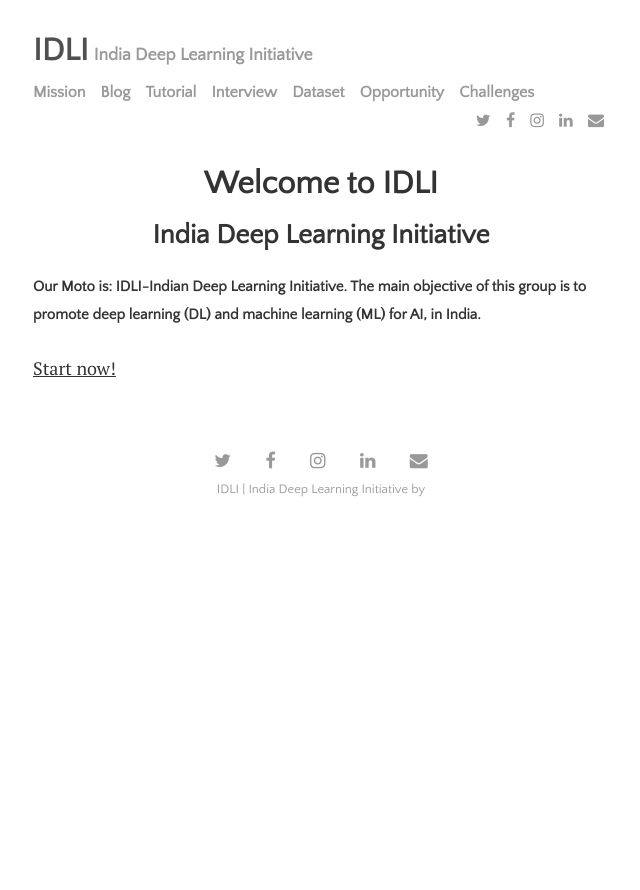
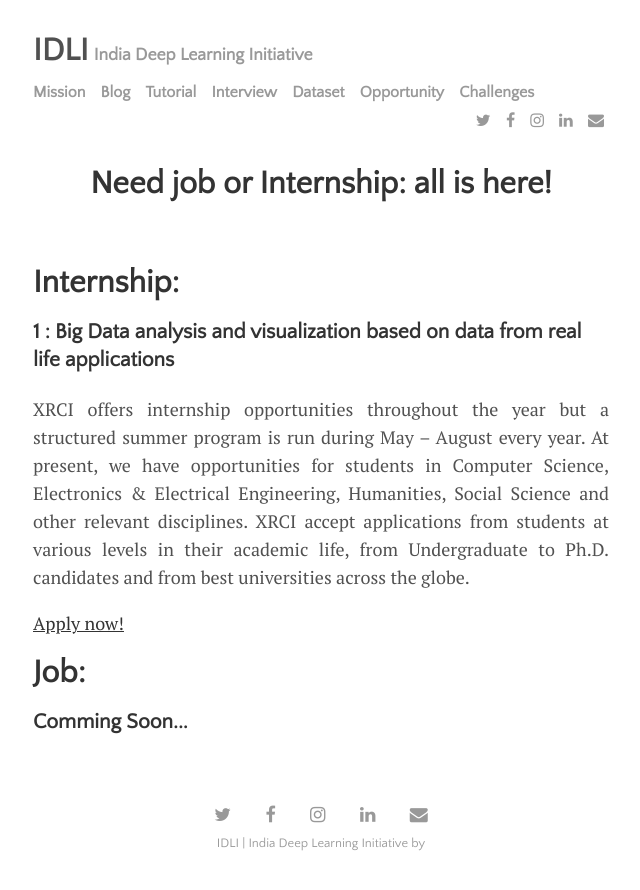
Before and after one commit to IndiaDeepLearningInitiative-IDLI/IndiaDeepLearningInitiative-IDLI.github.io, a Jekyll site: the page built from opportunity.html, in a window 1280 px wide. Shown: the top 890 px of the page, without its empty margins (319-959 px from the left). Built offline with Jekyll 4.4.1, drawn with Linux system fonts in a browser that asks for light colours; nearby versions of some CDN libraries.

Commit message:
data upadated at opportunity.html

```diff
--- a/opportunity.html
+++ b/opportunity.html
@@ -3,9 +3,17 @@ layout: default
 title: Home
 ---
 <div>
-  <h1 style="text-align: center;">Welcome to IDLI </h1>
-  <h2 style="text-align: center;">India Deep Learning Initiative</h2>
-  <h5 style="text-align: justify-all;">Our Moto is: IDLI-Indian Deep Learning Initiative. The main objective of this group is to promote deep learning (DL) and machine learning (ML) for AI, in India.</h5>
-  <a href="#">Start now!</a>
-
+  <h1 style="text-align: center;">Need job or Internship: all is here! </h1>
+  <br>
 </div>
+<div>
+  <h1>Internship: </h1>
+  <h3>1 : Big Data analysis and visualization based on data from real life applications</h3>
+  <p style="text-align: justify;">XRCI offers internship opportunities throughout the year but a structured summer program is run during May – August every year.  At present, we have opportunities for students in Computer Science, Electronics & Electrical Engineering, Humanities, Social Science and other relevant disciplines. XRCI accept applications from students at various levels in their academic life, from Undergraduate to Ph.D. candidates and from best universities across the globe.</p>
+  <a href="http://www.xrci.xerox.com/xrci-internship">Apply now!</a>
+  <br>
+</div>
+<div>
+  <h1>Job:</h1>
+  <h3>Comming Soon...</h3>
+</div>
```
